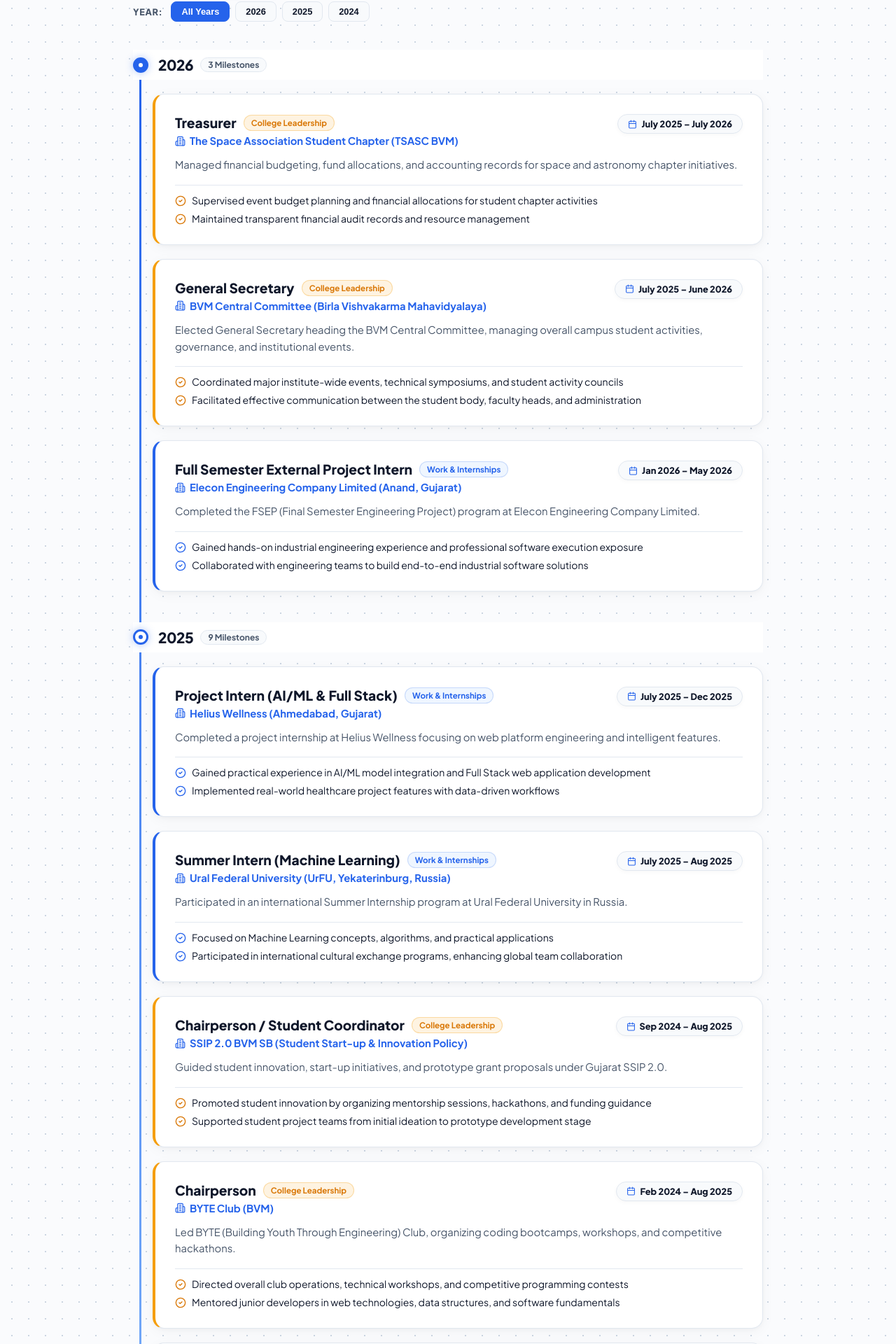
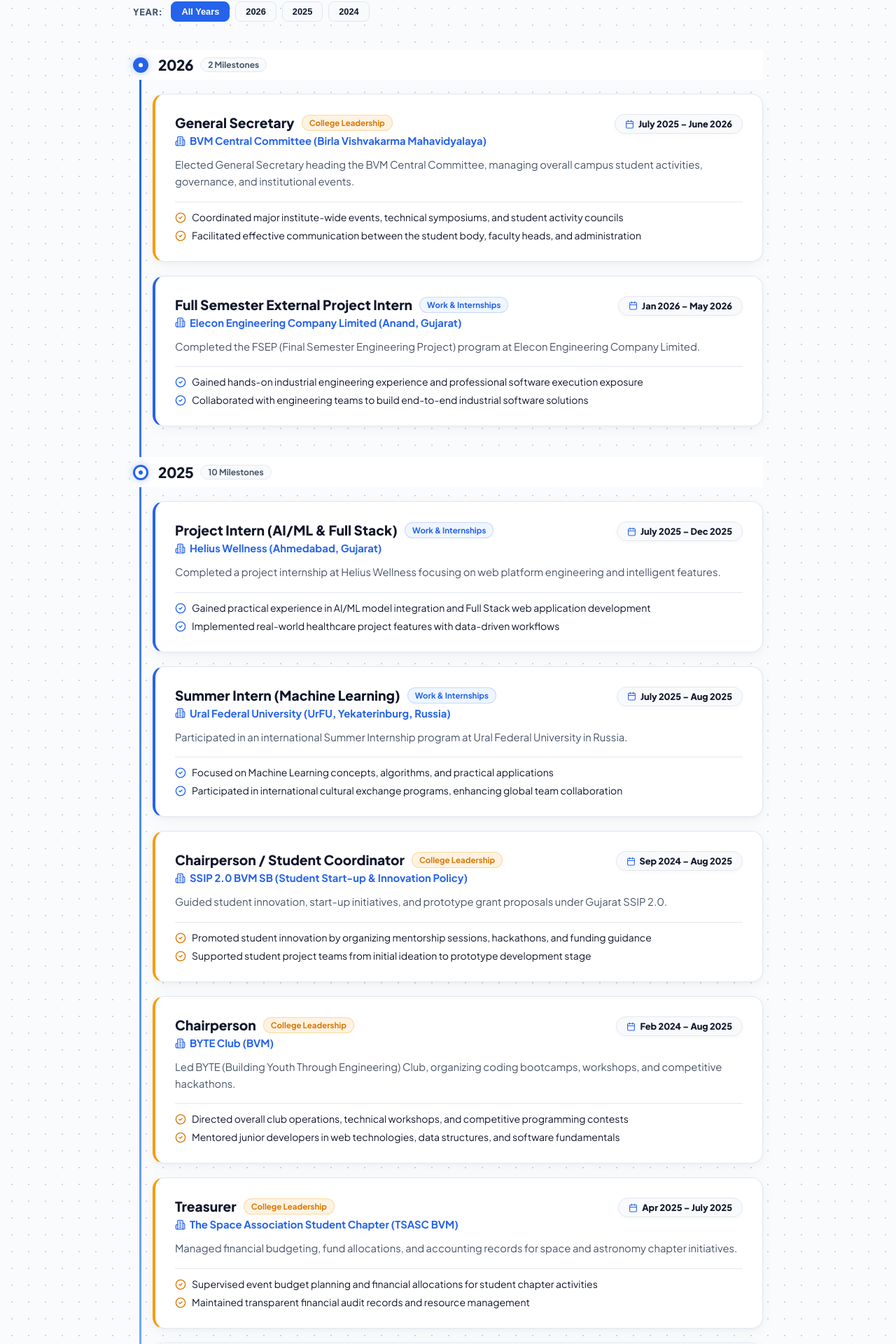
Before and after one commit to manan2425/Portfolio, a Next.js app: page / in a window 1280 px wide. Shown: the part 4397-6317 px from the top of the page at 70% size. Built offline with nearby package versions, Linux system fonts and the light colour scheme; no server answers; the database is empty.

Commit message:
feat: initialize portfolio data store and seed utility scripts

```diff
--- a/data/store.json
+++ b/data/store.json
@@ -290,7 +290,7 @@
       "id": "exp-6",
       "role": "Treasurer",
       "company": "The Space Association Student Chapter (TSASC BVM)",
-      "period": "July 2025 – July 2026",
+      "period": "Apr 2025 – July 2025",
       "category": "College Leadership",
       "description": "Managed financial budgeting, fund allocations, and accounting records for space and astronomy chapter initiatives.",
       "achievements": [
@@ -341,7 +341,7 @@
       "period": "Apr 2024 – Apr 2025",
       "category": "College Leadership",
       "description": "Led technical web development projects and digital infrastructure for the Space Association student chapter.",
-      achievements: [
+      "achievements": [
         "Managed technical project teams and built chapter web presence",
         "Created interactive web portals for space science events and student registrations"
       ]
@@ -353,7 +353,7 @@
       "period": "Jan 2024 – Jan 2025",
       "category": "College Leadership",
       "description": "Led web development and technical initiatives for IEEE BVM SB during an award-winning term.",
-      achievements: [
+      "achievements": [
         "Won BEST Student Chapter at Nirma University organized by IEEE Gujarat Section",
         "Architected and managed official IEEE BVM SB web applications and event platforms"
       ]
@@ -365,19 +365,19 @@
       "period": "Jan 2024 – Jan 2025",
       "category": "College Leadership",
       "description": "Led machine learning workshops, AI research projects, and hands-on developer bootcamps.",
-      achievements: [
+      "achievements": [
         "Organized hands-on AI/ML bootcamps and guided student project research",
         "Taught machine learning algorithms, Python data science libraries, and model deployment"
       ]
     },
     {
       "id": "exp-13",
-      role: "Web Developer Team Member",
-      company: "The Space Association Student Chapter (TSASC BVM)",
-      period: "Nov 2023 – Apr 2024",
-      category: "College Leadership",
-      description: "Contributed to frontend development, UI components, and event pages for space association web portals.",
-      achievements: [
+      "role": "Web Developer Team Member",
+      "company": "The Space Association Student Chapter (TSASC BVM)",
+      "period": "Nov 2023 – Apr 2024",
+      "category": "College Leadership",
+      "description": "Contributed to frontend development, UI components, and event pages for space association web portals.",
+      "achievements": [
         "Developed responsive web pages and interactive club features",
         "Collaborated with senior developers on UI/UX enhancements"
       ]
@@ -389,7 +389,7 @@
       "period": "Jul 2023 – May 2024",
       "category": "College Leadership",
       "description": "Volunteered in organizing technical symposiums, coding competitions, and student workshops.",
-      achievements: [
+      "achievements": [
         "Assisted in conducting national-level technical symposiums and competitive coding events",
         "Managed logistics, participant registrations, and technical event setups"
       ]
--- a/src/data/portfolioData.ts
+++ b/src/data/portfolioData.ts
@@ -270,7 +270,7 @@
       id: "exp-6",
       role: "Treasurer",
       company: "The Space Association Student Chapter (TSASC BVM)",
-      period: "July 2025 – July 2026",
+      period: "Apr 2025 – July 2025",
       category: "College Leadership",
       description: "Managed financial budgeting, fund allocations, and accounting records for space and astronomy chapter initiatives.",
       achievements: [
```
Also changed, not shown: scratch/seed-db.js (added, +38 -0 lines).
